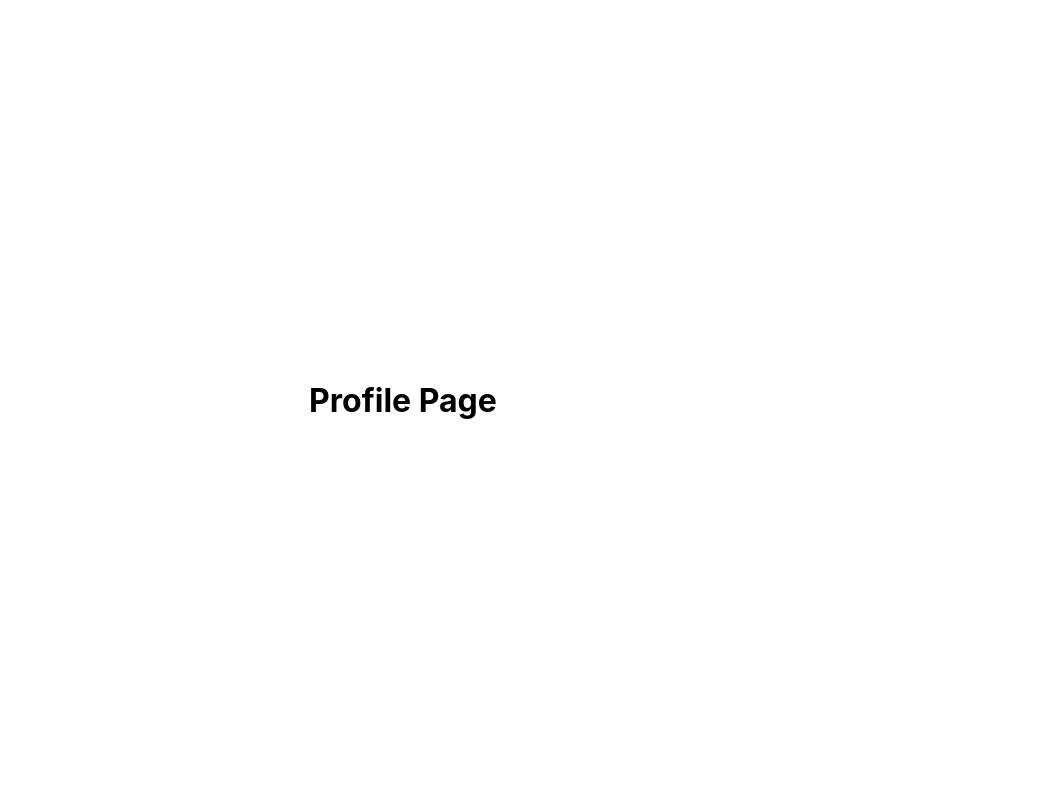
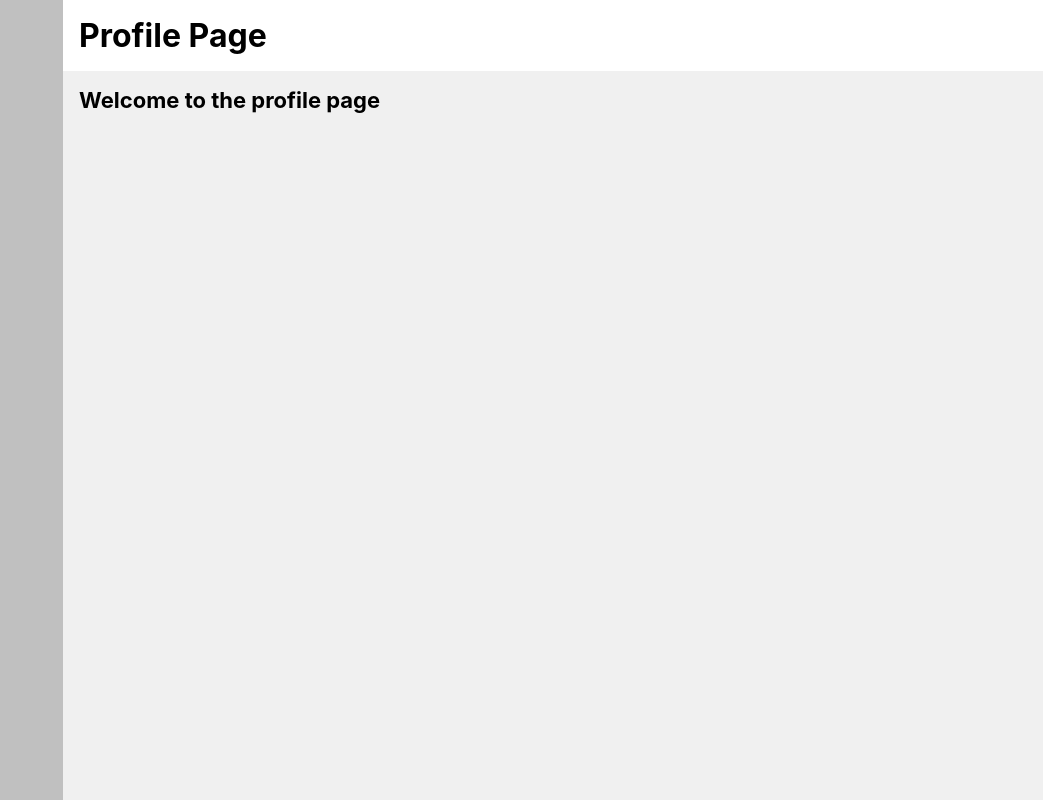
Before and after one commit to neilgamb/react-nested-drawer-poc, a React (Create React App) app: page /profile in a window 1280 px wide. Shown: the whole page, without its empty margins (237-1280 px from the left). Built offline with nearby package versions, Linux system fonts and the light colour scheme.

Commit message:
setting up site layout

```diff
--- a/src/App.css
+++ b/src/App.css
@@ -1,7 +1,44 @@
+.site-container {
+  height: 100vh;
+  width: 100vw;
+  box-sizing: border-box;
+  overflow: hidden;
+  display: flex;
+  flex-direction: row;
+}
+
+.nav-menu-container {
+  width: 300px;
+  background-color: #c0c0c0;
+}
+
+.main-container {
+  display: flex;
+  flex: 1;
+  flex-direction: column;
+}
+
+h1 {
+  margin: 0;
+}
+
+.header-container {
+  padding: 16px;
+}
+
 .page-container {
-  height: 100vh;
-  width: 100%;
   display: flex;
-  justify-content: center;
-  align-items: center;
+  flex: 1;
+  overflow: hidden;
+  overflow-y: scroll;
+  background-color: #f0f0f0;
 }
+
+.page-container-inner {
+  height: 3000px;
+  padding: 16px;
+}
+
+.header-1 {
+  font-size: 22px;
+}
--- a/src/App.js
+++ b/src/App.js
@@ -1,5 +1,5 @@
 import "./App.css";
-import { BrowserRouter, Route, Routes } from "react-router-dom";
+import { BrowserRouter, Route, Routes, useLocation } from "react-router-dom";
 
 import { NotFoundPage } from "./pages/404";
 import { ProblemPage } from "./pages/ProblemPage";
@@ -45,15 +45,36 @@ const routes = [
   },
 ];
 
+function Layout({ children }) {
+  const location = useLocation();
+  const routeName = routes.find(
+    (route) => route.path === location.pathname
+  )?.name;
+
+  return (
+    <div className="site-container">
+      <div className="nav-menu-container"></div>
+      <div className="main-container">
+        <div className="header-container">
+          <h1>{routeName}</h1>
+        </div>
+        <div className="page-container">{children}</div>
+      </div>
+    </div>
+  );
+}
+
 function App() {
   return (
     <div className="root">
       <BrowserRouter>
-        <Routes>
-          {routes.map((route, key) => (
-            <Route key={key} path={route.path} element={route.element} />
-          ))}
-        </Routes>
+        <Layout>
+          <Routes>
+            {routes.map((route, key) => (
+              <Route key={key} path={route.path} element={route.element} />
+            ))}
+          </Routes>
+        </Layout>
       </BrowserRouter>
     </div>
   );
--- a/src/pages/404.jsx
+++ b/src/pages/404.jsx
@@ -1,6 +1,6 @@
 export const NotFoundPage = () => {
   return (
-    <div className="page-container">
+    <div className="page-container-inner">
       <h1 className="header-1">Page not found</h1>
     </div>
   );
--- a/src/pages/HomePage.jsx
+++ b/src/pages/HomePage.jsx
@@ -1,7 +1,7 @@
 export const HomePage = () => {
   return (
-    <div className="page-container">
-      <h1 className="header-1">Home page</h1>
+    <div className="page-container-inner">
+      <h1 className="header-1">Welcome to the home page</h1>
     </div>
   );
 };
--- a/src/pages/ProblemPage.jsx
+++ b/src/pages/ProblemPage.jsx
@@ -1,6 +1,6 @@
 export const ProblemPage = () => {
   return (
-    <div className="page-container">
+    <div className="page-container-inner">
       <h1 className="header-1">Uh oh</h1>
     </div>
   );
--- a/src/pages/ProfilePage.jsx
+++ b/src/pages/ProfilePage.jsx
@@ -1,7 +1,7 @@
 export const ProfilePage = () => {
   return (
-    <div className="page-container">
-      <h1 className="header-1">Profile Page</h1>
+    <div className="page-container-inner">
+      <h1 className="header-1">Welcome to the profile page</h1>
     </div>
   );
 };
--- a/src/pages/SettingsPage.jsx
+++ b/src/pages/SettingsPage.jsx
@@ -1,7 +1,7 @@
 export const SettingsPage = () => {
   return (
-    <div className="page-container">
-      <h1 className="header-1">Settings Page</h1>
+    <div className="page-container-inner">
+      <h1 className="header-1">Welcome to the settings page</h1>
     </div>
   );
 };
```
